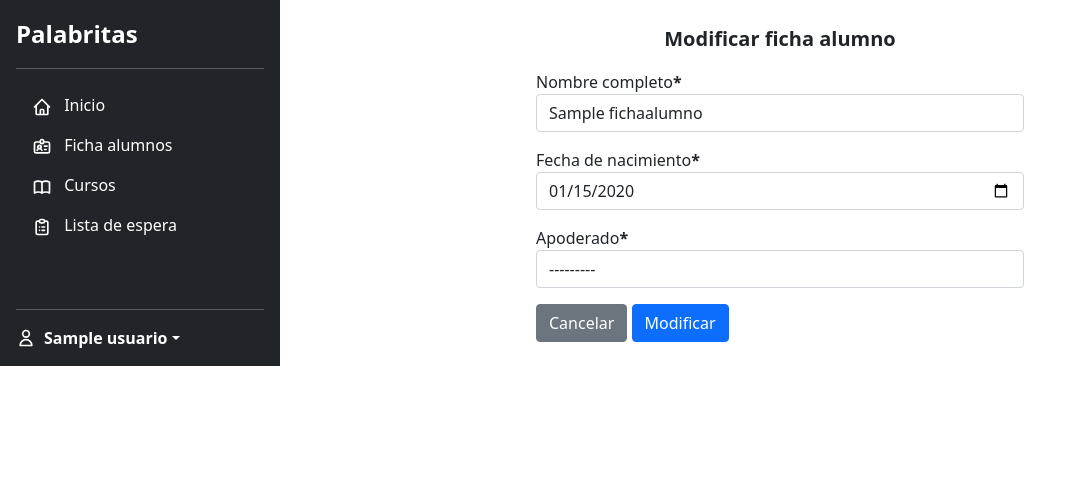
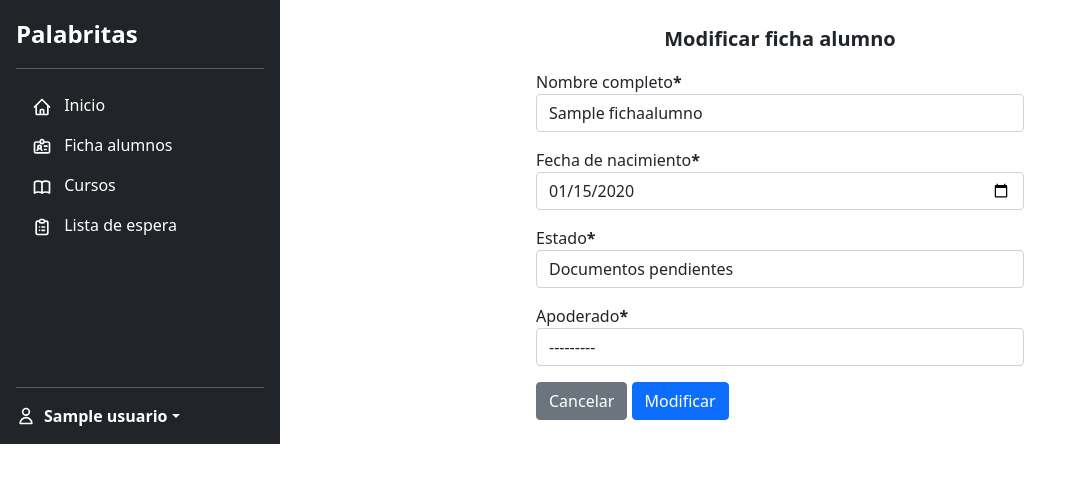
Before and after one commit to Frostgold/django-app-palabritas, a Django app: a page that uses fichas_alumnos/templates/formularios/ficha_alumno_modificar_formulario.html in a window 1280 px wide. Shown: the top 483 px of the page, without its empty margins (0-1087 px from the left). Run offline with Django 3.2, Linux system fonts and the light colour scheme; a user stored in the database is signed in; tables that the repository leaves empty hold one stand-in row (values such as "Sample post"); some libraries are stand-ins or nearby versions.

Commit message:
Cambiar estado y retirar alumno

```diff
--- a/cursos/views.py
+++ b/cursos/views.py
@@ -2,6 +2,8 @@ import datetime
 from django.shortcuts import redirect, render
 from django.db.models import Q
 from django.contrib.auth.decorators import login_required, permission_required
+
+from lista_espera.models import ListaEspera
 from .models import CronogramaActividad, Curso, DetalleDocente
 from .forms import FormAgregarCurso, FormDetalleDocente, FormModificarCurso, FormCronActividades, FormModificarDetalleDocente
 from autenticacion.models import Usuario
@@ -141,6 +143,10 @@ def detalle_curso_view(request, id):
     if context['curso'].cupos > context['inscritos']:
         context['cupos'] = context['curso'].cupos - context['inscritos']
 
+    context['avanzan'] = ListaEspera.objects.filter(nivel=context['curso'].nivel).count()
+    if context['avanzan'] > context['cupos']:
+        context['avanzan'] = context['cupos']
+
     if not context['curso']:
         return redirect('listado_cursos')
 
--- a/fichas_alumnos/forms.py
+++ b/fichas_alumnos/forms.py
@@ -28,11 +28,38 @@ class FormFichaAlumno(ModelForm):
             },
         }
 
+
+# Opciones cambio estado ficha alumno
+LISTAESPERA = 'lista_espera'
+DOCUMENTOSPENDIENTE = 'documentos_pendientes'
+CURSOASIGNADO = 'curso_asignado'
+RETIRADO = 'retirado'
+HAS_CURSO_CHOICES = [
+    (DOCUMENTOSPENDIENTE, ('Documentos pendientes')),
+    (CURSOASIGNADO, ('Curso asignado')),
+]
+HASNT_CURSO_CHOICES = [
+    (LISTAESPERA, ('En lista de espera')),
+    (DOCUMENTOSPENDIENTE, ('Documentos pendientes')),
+]
+
 class FormChangeFichaAlumno(ModelForm):
+
+    def __init__(self, *args, **kwargs):
+            has_curso = kwargs.pop('has_curso')
+            is_retirado = kwargs.pop('is_retirado')
+            super(FormChangeFichaAlumno, self).__init__(*args, **kwargs)
+            if has_curso:
+                self.fields['estado'].choices = HAS_CURSO_CHOICES
+            else:
+                self.fields['estado'].choices = HASNT_CURSO_CHOICES
+            if is_retirado:
+                self.fields['estado'].choices = [(RETIRADO, ('Alumno retirado'))]
+                self.fields['estado'].disabled = True
 
     class Meta:
         model = FichaAlumno
-        fields = ['nombre', 'fecha_nacimiento',]
+        fields = ['nombre', 'fecha_nacimiento', 'estado']
         widgets = {
             'fecha_nacimiento': DateInput(format=('%Y-%m-%d'), attrs={'type': "date", 'max':datetime.date.today()}),
         }
--- a/fichas_alumnos/models.py
+++ b/fichas_alumnos/models.py
@@ -39,8 +39,9 @@ class FichaAlumno(models.Model):
         verbose_name_plural = 'Fichas Alumnos'
         ordering = ['rut']
         permissions = (
-            ('can_view_listado_fichas', 'Can view listado fichas alumnos'),
-            ('can_view_ficha_completa', 'Can view ficha alumno completa'),
+            ('can_view_listado_fichas', 'Puede ver listado fichas alumnos'),
+            ('can_view_ficha_completa', 'Puede ver ficha alumno completa'),
+            ('can_retirar_ficha_alumno', 'Puede retirar ficha alumno'),
         )
 
     def __str__(self):
--- a/fichas_alumnos/templates/formularios/ficha_alumno_modificar_formulario.html
+++ b/fichas_alumnos/templates/formularios/ficha_alumno_modificar_formulario.html
@@ -13,7 +13,12 @@
                 {% csrf_token %}
                 <p>{{ form.nombre|as_crispy_field }}</p>
                 <p>{{ form.fecha_nacimiento|as_crispy_field }}</p>
+                <p>{{ form.estado|as_crispy_field }}</p>
                 <p>{{ apoderado|crispy }}</p>
+                {% if lista_espera %}
+                    <h6 class="mb-0 mt-3 fw-bold">Lista de espera</h6>
+                    <p>{{ lista_espera|crispy }}</p>
+                {% endif %}
                 <a href="{% url 'ficha_alumno' alumno.rut %}" class="btn btn-secondary">Cancelar</a>
                 <button class="btn btn-primary" type="submit">Modificar</button>
             </form>
--- a/fichas_alumnos/urls.py
+++ b/fichas_alumnos/urls.py
@@ -10,4 +10,5 @@ urlpatterns = [
     path('eliminar_avance/<int:id>', views.delete_avance_alumno, name='eliminar_avance_alumno'),
     path('eliminar_trabajo/<int:id>', views.delete_banco_trabajo, name='eliminar_trabajo_alumno'),
     path('eliminar_documento/<int:id>', views.delete_banco_documento, name='eliminar_documento_alumno'),
+    path('retirar_ficha_alumno/<str:rut>', views.retirar_ficha_alumno, name='retirar_ficha_alumno'),
 ]
--- a/fichas_alumnos/views.py
+++ b/fichas_alumnos/views.py
@@ -169,27 +169,55 @@ def change_ficha_alumno(request, rut):
     context = {}
     instance = FichaAlumno.objects.get(rut=rut)
     context['alumno'] = instance
-    context['form'] = FormChangeFichaAlumno(instance=instance)
+    if instance.curso:
+        context['form'] = FormChangeFichaAlumno(instance=instance, has_curso=True, is_retirado=False)
+    elif instance.estado == 'retirado':
+        context['form'] = FormChangeFichaAlumno(instance=instance, has_curso=False, is_retirado=True)
+    else:
+        context['form'] = FormChangeFichaAlumno(instance=instance, has_curso=False, is_retirado=False)
 
     ApoderadoFormSet = inlineformset_factory(FichaAlumno, DetalleApoderado, fields=('apoderado',), can_delete=False, max_num=1)
     context['apoderado'] = ApoderadoFormSet(instance=instance)
 
+    if instance.estado == 'retirado':
+        ListaEsperaFormSet = inlineformset_factory(FichaAlumno, ListaEspera, formset=ListaEsperaBaseFormSet, fields=('nivel',), can_delete=False, max_num=1)
+        context['lista_espera'] = ListaEsperaFormSet(instance=instance)
+
     if request.method == 'POST':
 
         # create a form instance and populate it with data from the request:
-        form = FormChangeFichaAlumno(request.POST, instance=instance)
+        if instance.curso:
+            form = FormChangeFichaAlumno(request.POST, instance=instance, has_curso=True, is_retirado=False)
+        elif instance.estado == 'retirado':
+            form = FormChangeFichaAlumno(request.POST, instance=instance, has_curso=False, is_retirado=True)
+        else:
+            form = FormChangeFichaAlumno(request.POST, instance=instance, has_curso=False, is_retirado=False)
 
         # check whether it's valid:
         if form.is_valid():
             rut = instance.rut
             ficha_modificada = form.save(commit=False)
-            print(ficha_modificada)
+            ficha_modificada.nombre = ficha_modificada.nombre.title()
+
+            # Elimina la asignación de apoderado
             formset = ApoderadoFormSet(request.POST, instance=ficha_modificada)
-            if formset.is_valid():
-                ficha_modificada.save()
+            if not formset.is_valid():
+                apoderado = DetalleApoderado.objects.filter(alumno=rut)
+                if apoderado:
+                    apoderado.delete()
+            else:
                 formset.save()
 
-                return redirect('ficha_alumno', rut)
+            # Reintrega al alumno retirado a una lista de espera según nivel seleccionado
+            if instance.estado == 'retirado':
+                formset_lista_espera = ListaEsperaFormSet(request.POST, instance=ficha_modificada)
+                if formset_lista_espera.is_valid():
+                    ficha_modificada.estado = 'lista_espera'
+                    formset_lista_espera.save()
+
+            ficha_modificada.save()
+
+            return redirect('ficha_alumno', rut)
 
         else:
             context['form'] = form
@@ -254,3 +282,17 @@ def delete_banco_documento(request, id):
     instance.delete()
 
     return redirect('ficha_alumno', rut)
+
+
+@login_required
+@permission_required('fichas_alumnos.can_retirar_ficha_alumno', raise_exception=True)
+def retirar_ficha_alumno(request, rut):
+    instance = FichaAlumno.objects.get(rut=rut)
+    lista_espera_instance = ListaEspera.objects.filter(alumno=rut)
+    instance.estado = 'retirado'
+    instance.curso = None
+    instance.save()
+    if lista_espera_instance:
+        lista_espera_instance.delete()
+
+    return redirect('ficha_alumno', rut)
```
Also changed, not shown: fichas_alumnos/migrations/0010_alter_fichaalumno_options.py (added).
